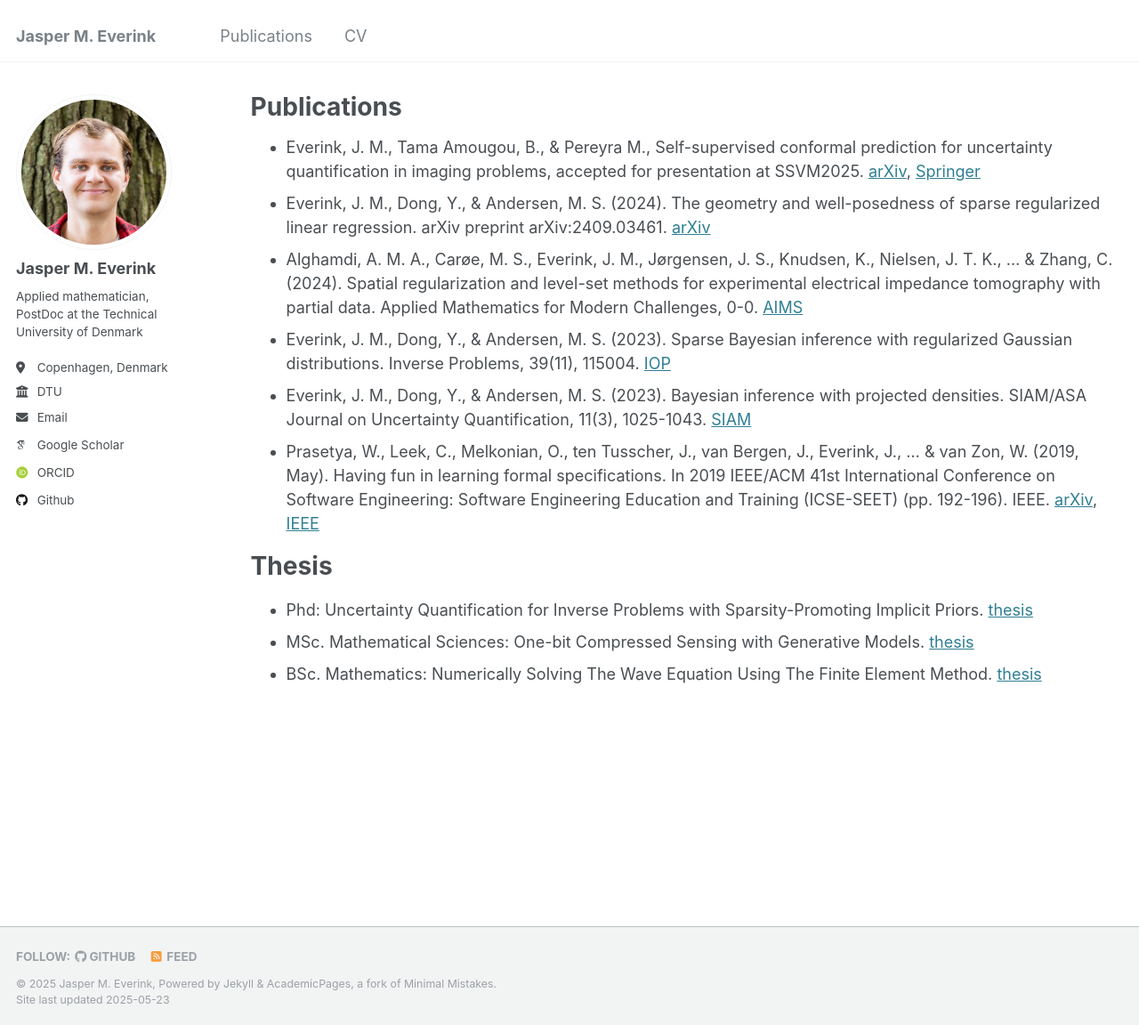
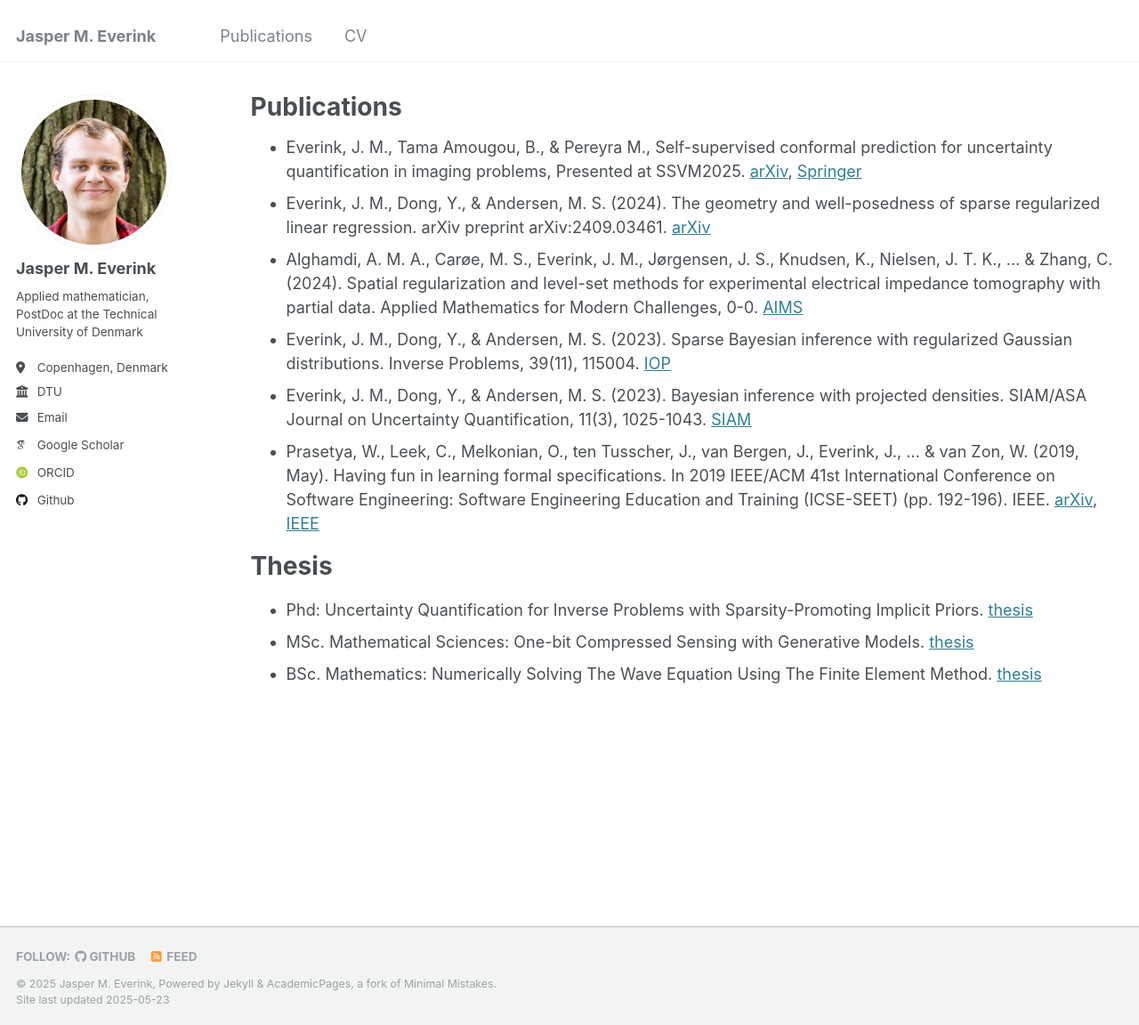
Before and after one commit to jeverink/jeverink.github.io, a Jekyll site: the page built from _pages/publications.md, in a window 1280 px wide and 1152 px high. Shown: the whole window at 89% size. Built offline with Jekyll 4.4.1, drawn with Linux system fonts in a browser that asks for light colours; some web fonts are replaced.

Commit message:
Update publications.md

```diff
--- a/_pages/publications.md
+++ b/_pages/publications.md
@@ -9,7 +9,7 @@ redirect_from:
 
 {% include base_path %}
 
-- Everink, J. M., Tama Amougou, B., & Pereyra M., Self-supervised conformal prediction for uncertainty quantification in imaging problems, accepted for presentation at SSVM2025. [arXiv](https://arxiv.org/abs/2502.05127), [Springer](https://link.springer.com/chapter/10.1007/978-3-031-92366-1_9)
+- Everink, J. M., Tama Amougou, B., & Pereyra M., Self-supervised conformal prediction for uncertainty quantification in imaging problems, Presented at SSVM2025. [arXiv](https://arxiv.org/abs/2502.05127), [Springer](https://link.springer.com/chapter/10.1007/978-3-031-92366-1_9)
 - Everink, J. M., Dong, Y., & Andersen, M. S. (2024). The geometry and well-posedness of sparse regularized linear regression. arXiv preprint arXiv:2409.03461. [arXiv](https://arxiv.org/abs/2409.03461)
 - Alghamdi, A. M. A., Carøe, M. S., Everink, J. M., Jørgensen, J. S., Knudsen, K., Nielsen, J. T. K., ... & Zhang, C. (2024). Spatial regularization and level-set methods for experimental electrical impedance tomography with partial data. Applied Mathematics for Modern Challenges, 0-0. [AIMS](https://www.aimsciences.org/article/doi/10.3934/ammc.2024013)
 - Everink, J. M., Dong, Y., & Andersen, M. S. (2023). Sparse Bayesian inference with regularized Gaussian distributions. Inverse Problems, 39(11), 115004. [IOP](https://iopscience.iop.org/article/10.1088/1361-6420/acf9c5)
```
